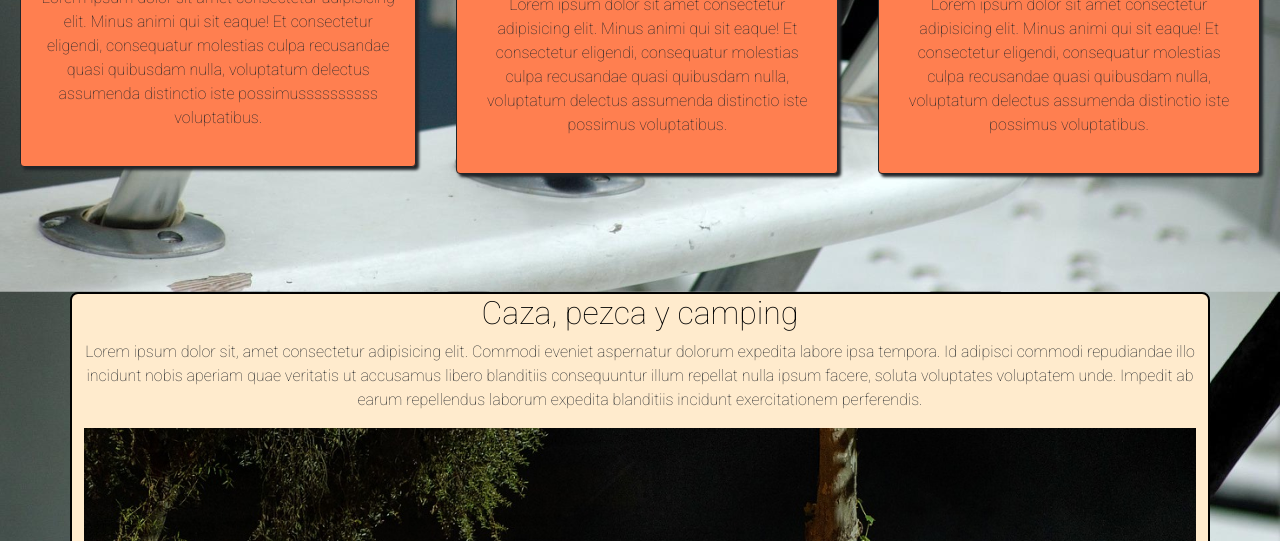
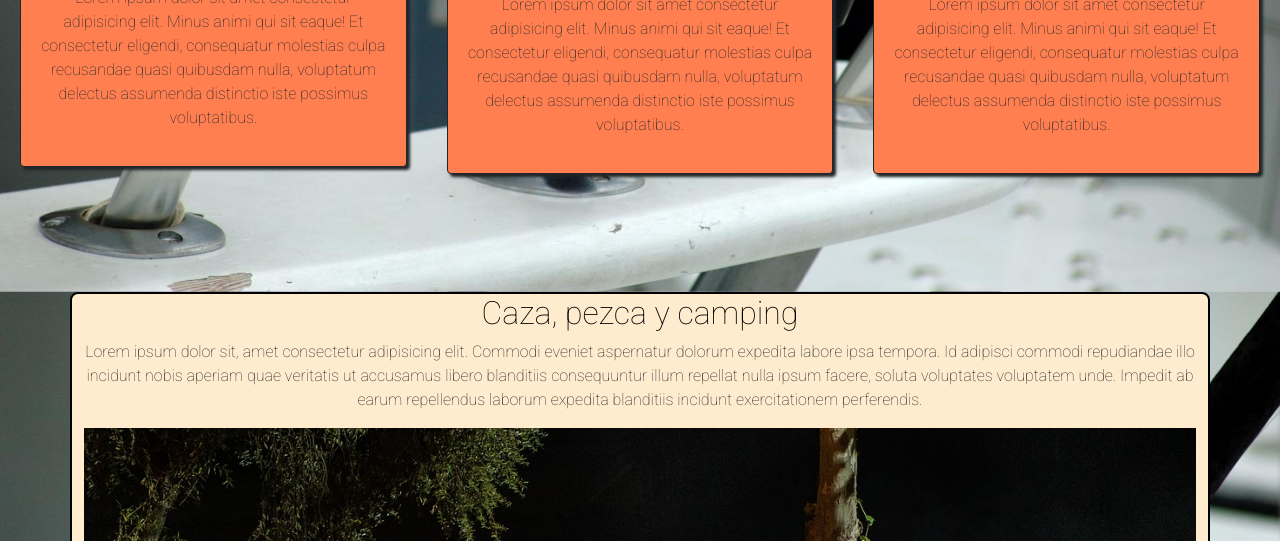
Before and after one commit to sjcrippa/desafio-git-animaciones-41200, a website: page index.html in a window 1280 px wide. Shown: the part 559-1100 px from the top of the page. Drawn offline with nearby package versions, Linux system fonts and the light colour scheme.

Commit message:
correccion

```diff
--- a/index.html
+++ b/index.html
@@ -54,7 +54,7 @@
             <h2>Articulos de Camping</h2><br>
             <p>Lorem ipsum dolor sit amet consectetur adipisicing elit. Minus animi qui sit eaque! Et consectetur
                     eligendi, consequatur molestias culpa recusandae quasi quibusdam nulla, voluptatum delectus
-                    assumenda distinctio iste possimussssssssss voluptatibus.</p>
+                    assumenda distinctio iste possimus voluptatibus.</p>
         </div>
         <div class="caja">
             <h2>Reparacion de cañas y reels</h2>
```
